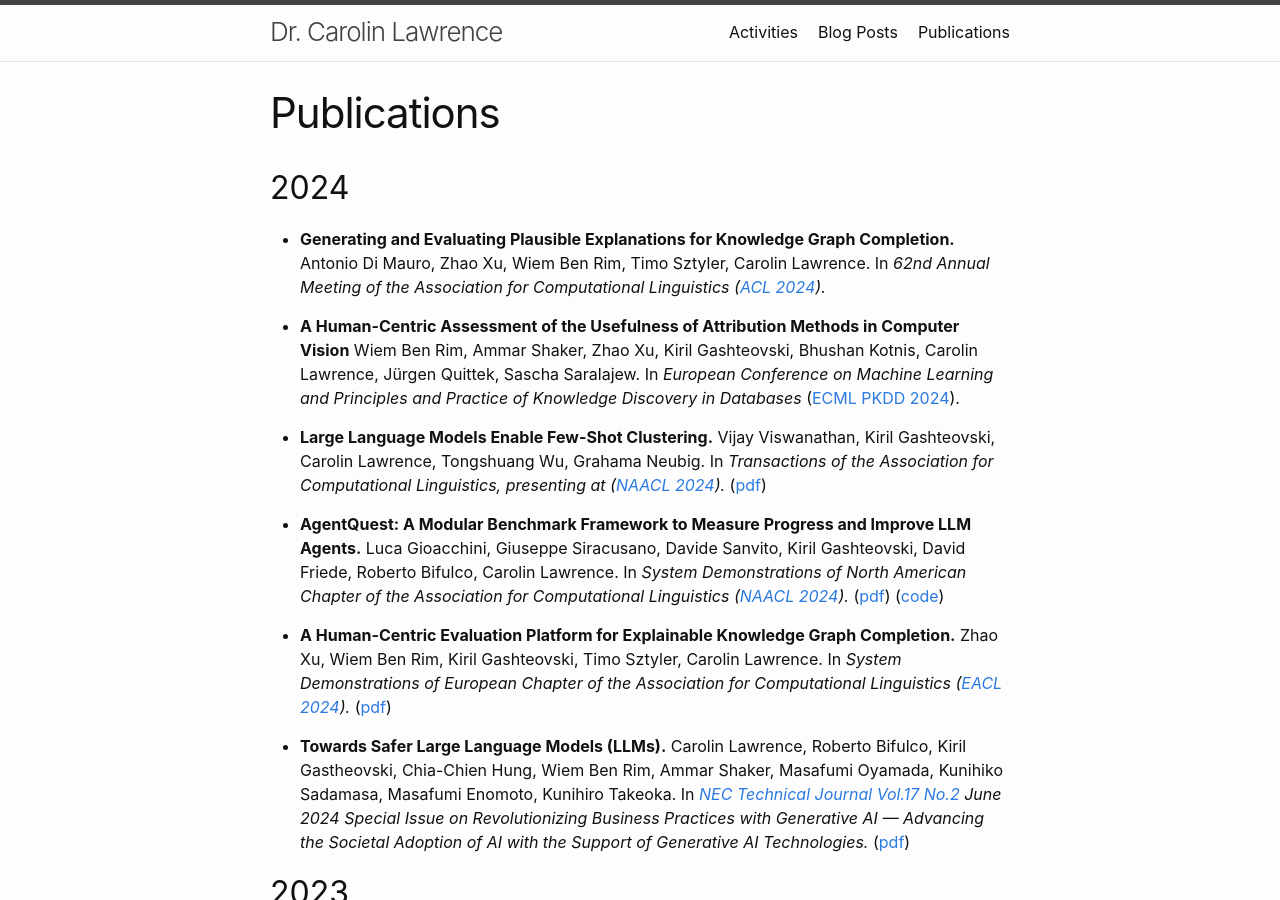
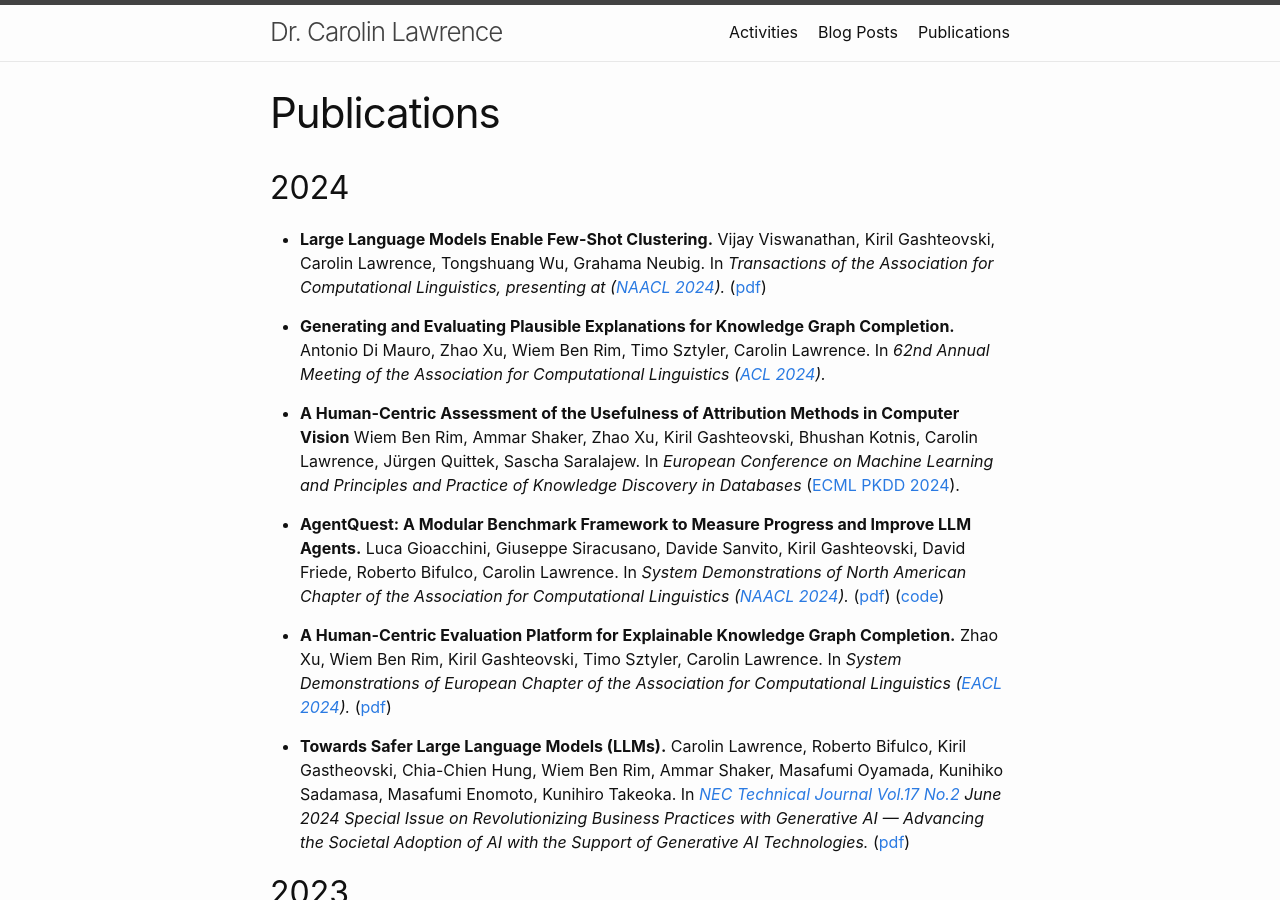
Before and after one commit to carolinlawrence/carolinlawrence.github.io, a Jekyll site: the page built from publications.markdown, in a window 1280 px wide and 900 px high. Built offline with Jekyll 4.4.1, drawn with Linux system fonts in a browser that asks for light colours.

```diff
--- a/publications.markdown
+++ b/publications.markdown
@@ -6,9 +6,9 @@ layout: page
 
 ## 2024
 <ul>
+    <p><li><b>Large Language Models Enable Few-Shot Clustering.</b> Vijay Viswanathan, Kiril Gashteovski, Carolin Lawrence, Tongshuang Wu, Grahama Neubig. In <i> Transactions of the Association for Computational Linguistics, presenting at (<a href="https://2024.naacl.org/">NAACL 2024</a>).</i> (<a href="https://aclanthology.org/2024.tacl-1.18.pdf">pdf</a>) </li></p>
     <p><li><b>Generating and Evaluating Plausible Explanations for Knowledge Graph Completion.</b> Antonio Di Mauro, Zhao Xu, Wiem Ben Rim, Timo Sztyler, Carolin Lawrence. In <i>62nd Annual Meeting of the Association for Computational Linguistics (<a href="https://2024.aclweb.org/">ACL 2024</a>).</i> </li></p>
     <p><li><b>A Human-Centric Assessment of the Usefulness of Attribution Methods in Computer Vision</b> Wiem Ben Rim, Ammar Shaker, Zhao Xu, Kiril Gashteovski, Bhushan Kotnis, Carolin Lawrence, Jürgen Quittek, Sascha Saralajew. In <i>European Conference on Machine Learning and Principles and Practice of Knowledge Discovery in Databases</i> (<a href="https://ecmlpkdd.org/2024/">ECML PKDD 2024</a>).</li></p>
-    <p><li><b>Large Language Models Enable Few-Shot Clustering.</b> Vijay Viswanathan, Kiril Gashteovski, Carolin Lawrence, Tongshuang Wu, Grahama Neubig. In <i> Transactions of the Association for Computational Linguistics, presenting at (<a href="https://2024.naacl.org/">NAACL 2024</a>).</i> (<a href="https://aclanthology.org/2024.tacl-1.18.pdf">pdf</a>) </li></p>
     <p><li><b>AgentQuest: A Modular Benchmark Framework to Measure Progress and Improve LLM Agents.</b> Luca Gioacchini, Giuseppe Siracusano, Davide Sanvito, Kiril Gashteovski, David Friede, Roberto Bifulco, Carolin Lawrence. In <i> System Demonstrations of North American Chapter of the Association for Computational Linguistics (<a href="https://2024.naacl.org/">NAACL 2024</a>).</i> (<a href="https://aclanthology.org/2024.naacl-demo.19.pdf">pdf</a>) (<a href="https://github.com/nec-research/agentquest">code</a>) </li></p>
     <p><li><b>A Human-Centric Evaluation Platform for Explainable Knowledge Graph Completion.</b> Zhao Xu, Wiem Ben Rim, Kiril Gashteovski, Timo Sztyler, Carolin Lawrence. In <i> System Demonstrations of European Chapter of the Association for Computational Linguistics (<a href="https://2024.eacl.org/">EACL 2024</a>).</i> (<a href="https://aclanthology.org/2024.eacl-demo.3/">pdf</a>) </li></p>
     <p><li><b>Towards Safer Large Language Models (LLMs).</b> Carolin Lawrence, Roberto Bifulco, Kiril Gastheovski, Chia-Chien Hung, Wiem Ben Rim, Ammar Shaker, Masafumi Oyamada, Kunihiko Sadamasa, Masafumi Enomoto, Kunihiro Takeoka. In <i> <a href="https://www.nec.com/en/global/techrep/journal/g23/n02/g2302pa.html">NEC Technical Journal Vol.17 No.2</a> June 2024 Special Issue on Revolutionizing Business Practices with Generative AI — Advancing the Societal Adoption of AI with the Support of Generative AI Technologies.</i> (<a href="https://www.nec.com/en/global/techrep/journal/g23/n02/pdf/230214.pdf">pdf</a>) </li></p>
```
